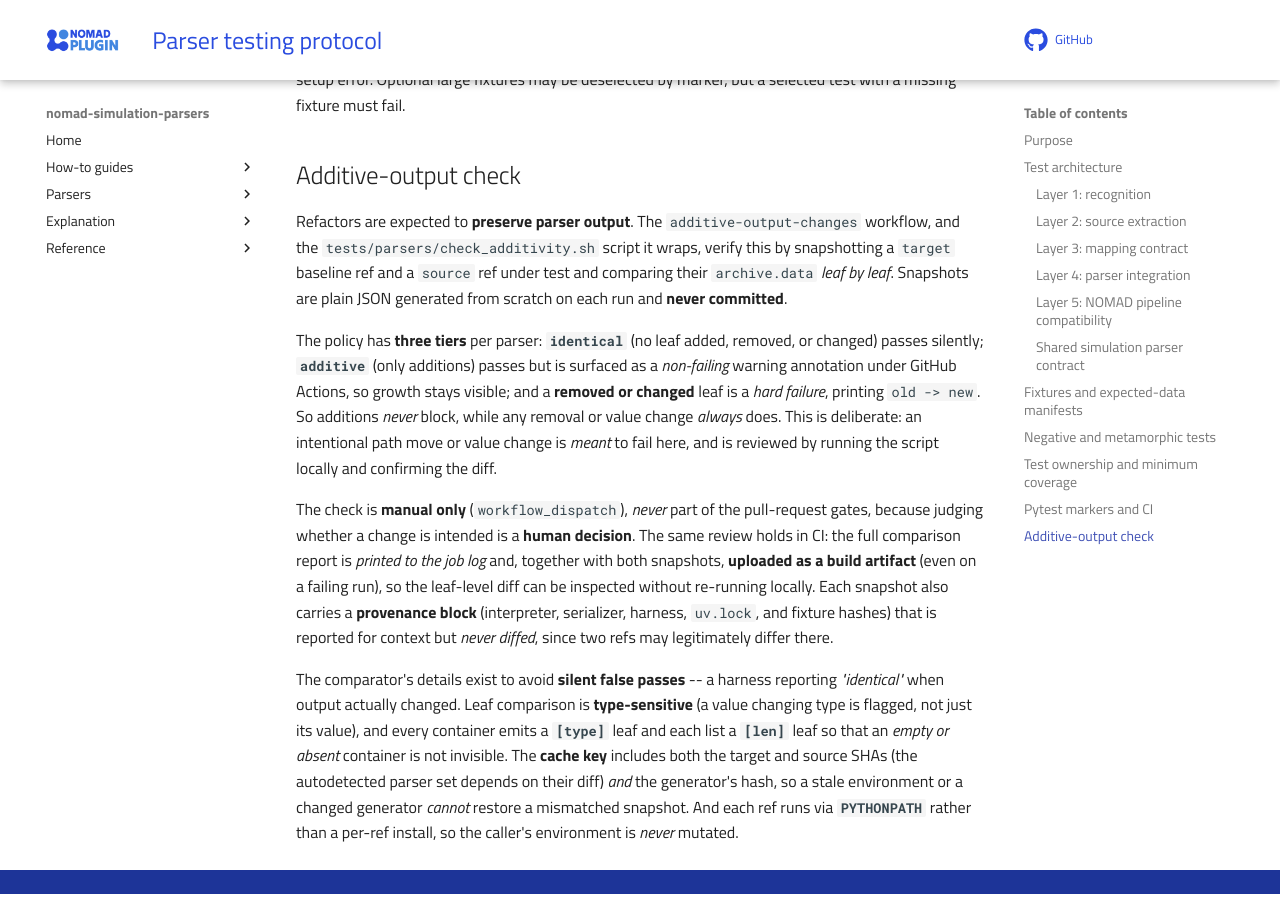
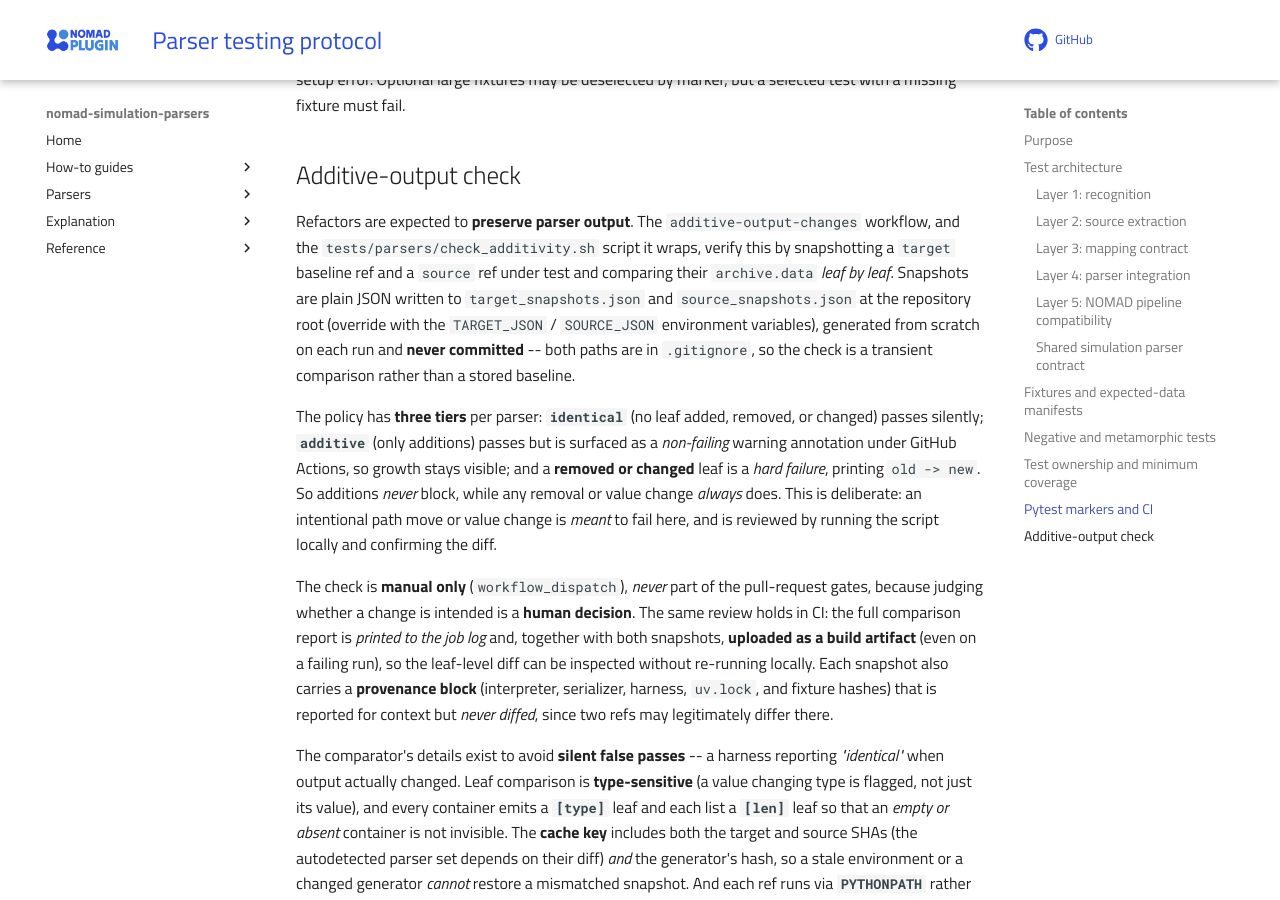
Before and after one commit to FAIRmat-NFDI/nomad-parser-plugins-simulation, an MkDocs documentation site: the page built from docs/how_to/test_parsers.md, in a window 1280 px wide and 900 px high, scrolled down 6400 px. Built offline with MkDocs 1.6.1 and Material for MkDocs 9.7.7, drawn with Linux system fonts in a browser that asks for light colours; comment, search, counter and statistics services are not loaded.

Commit message:
Document snapshot file locations and gitignore status (#189)

```diff
--- a/docs/how_to/test_parsers.md
+++ b/docs/how_to/test_parsers.md
@@ -278,8 +278,12 @@
 Refactors are expected to **preserve parser output**. The `additive-output-changes`
 workflow, and the `tests/parsers/check_additivity.sh` script it wraps, verify
 this by snapshotting a `target` baseline ref and a `source` ref under test and
-comparing their `archive.data` *leaf by leaf*. Snapshots are plain JSON generated
-from scratch on each run and **never committed**.
+comparing their `archive.data` *leaf by leaf*. Snapshots are plain JSON written to
+`target_snapshots.json` and `source_snapshots.json` at the repository root
+(override with the `TARGET_JSON` / `SOURCE_JSON` environment variables),
+generated from scratch on each run and **never committed** -- both paths are in
+`.gitignore`, so the check is a transient comparison rather than a stored
+baseline.
 
 The policy has **three tiers** per parser: **`identical`** (no leaf added,
 removed, or changed) passes silently; **`additive`** (only additions) passes but
```
